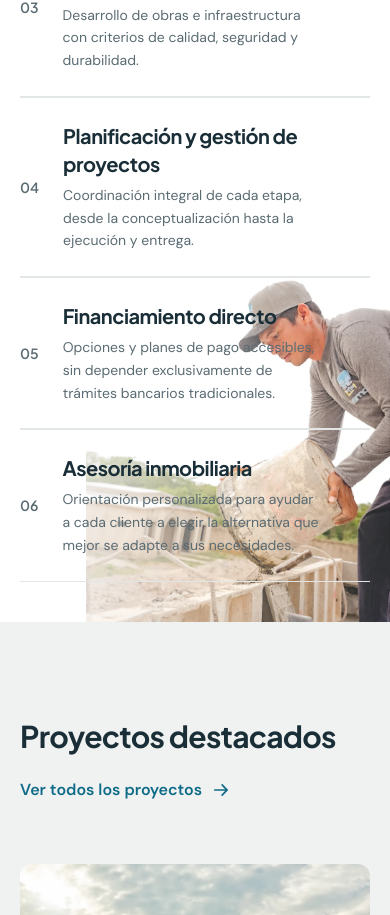
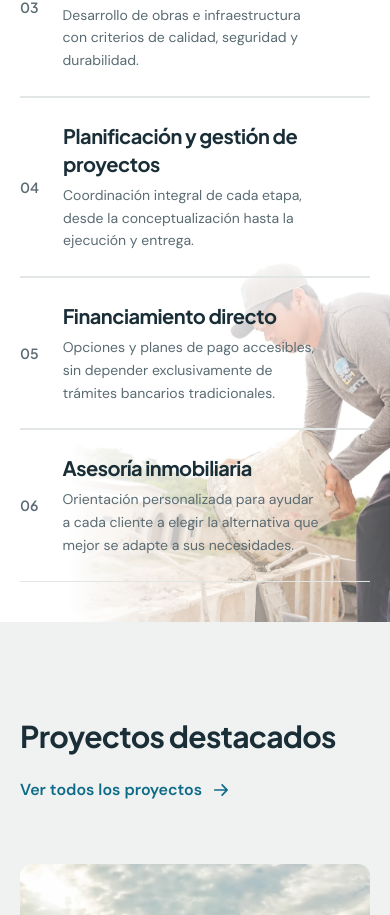
Before and after one commit to marcodpa/gemo, a Next.js app: page / in a window 390 px wide. Shown: the part 5453-6368 px from the top of the page. Built offline with nearby package versions, Linux system fonts and the light colour scheme.

Commit message:
Inicio: difuminado mas amplio de la foto de 'Lo que hacemos' en movil para evitar el corte duro
Co-Authored-By: Claude Opus 4.8 <noreply@anthropic.com>

```diff
--- a/app/page.tsx
+++ b/app/page.tsx
@@ -104,8 +104,8 @@ export default function HomePage() {
 
         {/* Foto completa (sin recorte), anclada abajo a la derecha.
             En móvil queda de fondo del contenedor, detrás del texto. */}
-        <Reveal className="pointer-events-none absolute right-0 bottom-0 flex w-[78%] justify-end sm:w-[55%] lg:w-[40%]">
-          <div className="relative w-full opacity-85 lg:max-w-[500px] lg:opacity-100">
+        <Reveal className="pointer-events-none absolute right-0 bottom-0 flex w-[82%] justify-end sm:w-[55%] lg:w-[40%]">
+          <div className="relative w-full opacity-70 lg:max-w-[500px] lg:opacity-100">
             <Image
               src="/images/obrero-vaciado.webp"
               alt="Trabajador de GEMO vaciando concreto en el encofrado de una vivienda"
@@ -114,16 +114,17 @@ export default function HomePage() {
               className="h-auto w-full"
               sizes="(min-width: 1024px) 500px, 60vw"
             />
-            {/* Fundido superior: la foto nace del blanco del contenedor */}
+            {/* Fundido superior: la foto nace del blanco del contenedor.
+                Más amplio en móvil para eliminar el corte duro. */}
             <div
               aria-hidden="true"
-              className="pointer-events-none absolute inset-x-0 top-0 h-[24%] bg-gradient-to-b from-white via-white/55 to-transparent"
+              className="pointer-events-none absolute inset-x-0 top-0 h-[55%] bg-gradient-to-b from-white via-white/70 to-transparent lg:h-[24%] lg:via-white/55"
             />
-            {/* En móvil, velo suave solo en el borde izquierdo para que el
-                texto que se superpone siga siendo legible */}
+            {/* En móvil, velo lateral izquierdo amplio para que el texto
+                superpuesto siga siendo legible y la foto se funda con el fondo */}
             <div
               aria-hidden="true"
-              className="pointer-events-none absolute inset-0 bg-gradient-to-r from-white/75 via-white/15 to-transparent lg:hidden"
+              className="pointer-events-none absolute inset-0 bg-gradient-to-r from-white via-white/45 to-transparent lg:hidden"
             />
             {/* En escritorio, degradado lateral que disimula la transición
                 entre el fondo blanco y la foto */}
```
